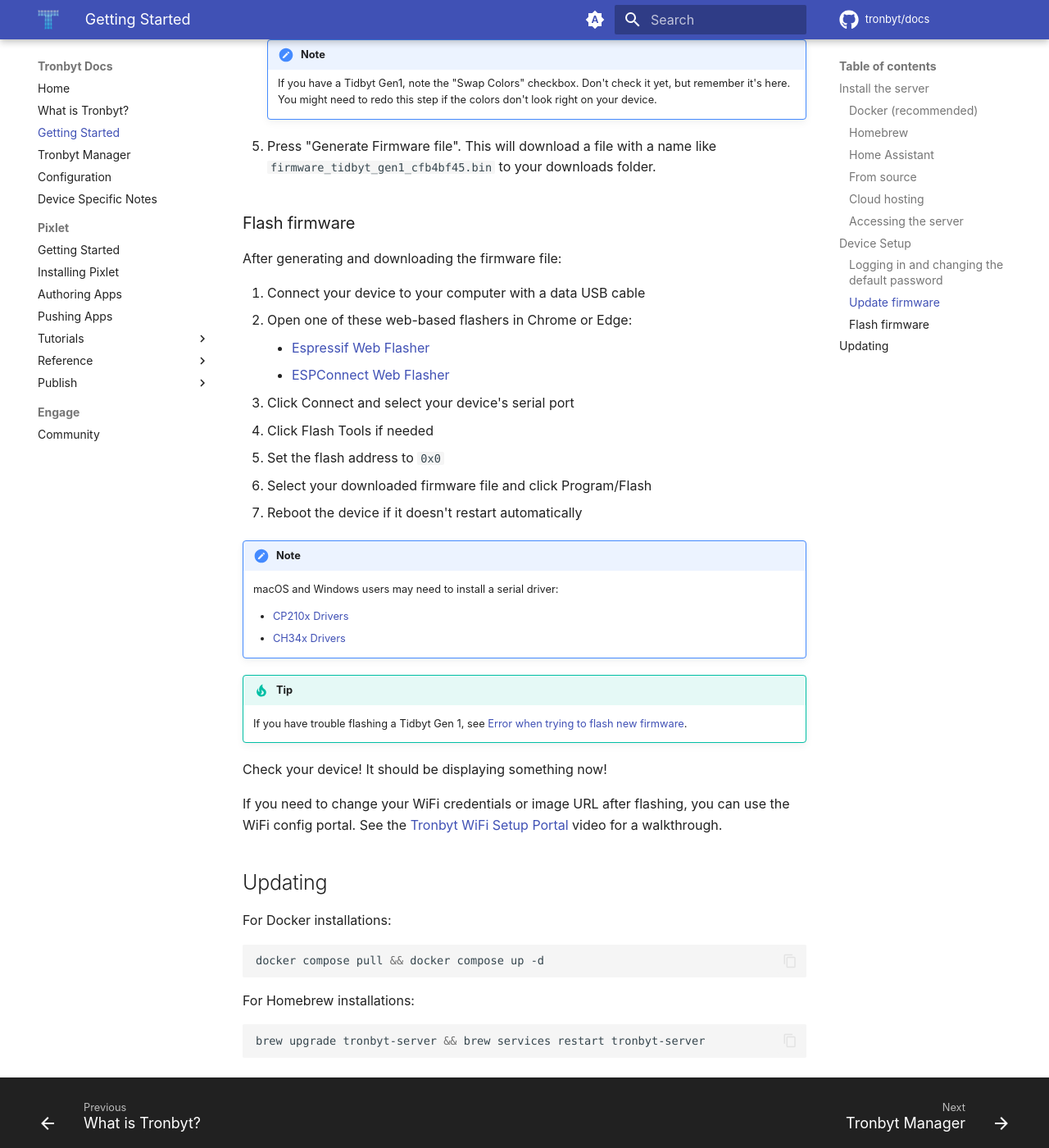
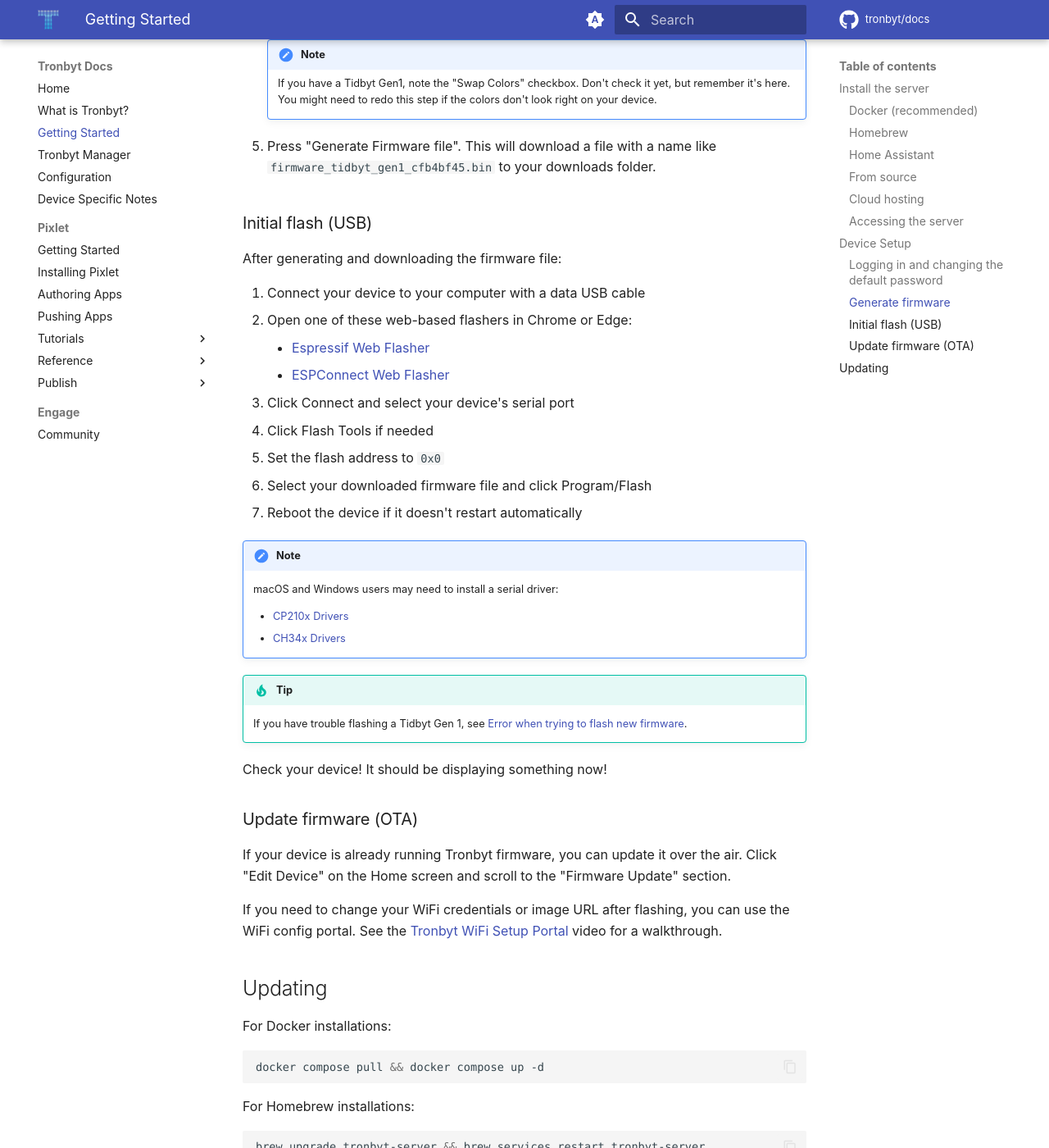
Before and after one commit to tronbyt/docs, an MkDocs documentation site: the page built from docs/getting-started.md, in a window 1280 px wide and 1400 px high, scrolled down 1813 px. Shown: the whole window at 82% size. Built offline with MkDocs 1.6.1 and Material for MkDocs 9.7.7, drawn with Linux system fonts in a browser that asks for light colours; plug-ins that fetch from the network failed and are left out; comment, search, counter and statistics services are not loaded; some of the changed text lies outside the part shown.

Commit message:
chore: add OTA section

```diff
--- a/docs/getting-started.md
+++ b/docs/getting-started.md
@@ -59,7 +59,7 @@ Log in to your Tronbyt server with the username/password `Admin`/`password`.
 
     Change the password immediately by going into "Admin".
 
-### Update firmware
+### Generate firmware
 
 1. On the "Home" page, click "New Tronbyt".
 2. Give it a name (this will be displayed on the Home screen), select the type of device you have, and hit "Save".
@@ -73,7 +73,7 @@ Log in to your Tronbyt server with the username/password `Admin`/`password`.
 
 5. Press "Generate Firmware file". This will download a file with a name like `firmware_tidbyt_gen1_cfb4bf45.bin` to your downloads folder.
 
-### Flash firmware
+### Initial flash (USB)
 
 After generating and downloading the firmware file:
 
@@ -100,6 +100,10 @@ After generating and downloading the firmware file:
 
 Check your device! It should be displaying something now!
 
+### Update firmware (OTA)
+
+If your device is already running Tronbyt firmware, you can update it over the air. Click "Edit Device" on the Home screen and scroll to the "Firmware Update" section.
+
 If you need to change your WiFi credentials or image URL after flashing, you can use the WiFi config portal. See the [Tronbyt WiFi Setup Portal](https://www.youtube.com/watch?v=OAWUCG-HRDs) video for a walkthrough.
 
 ## Updating
```
